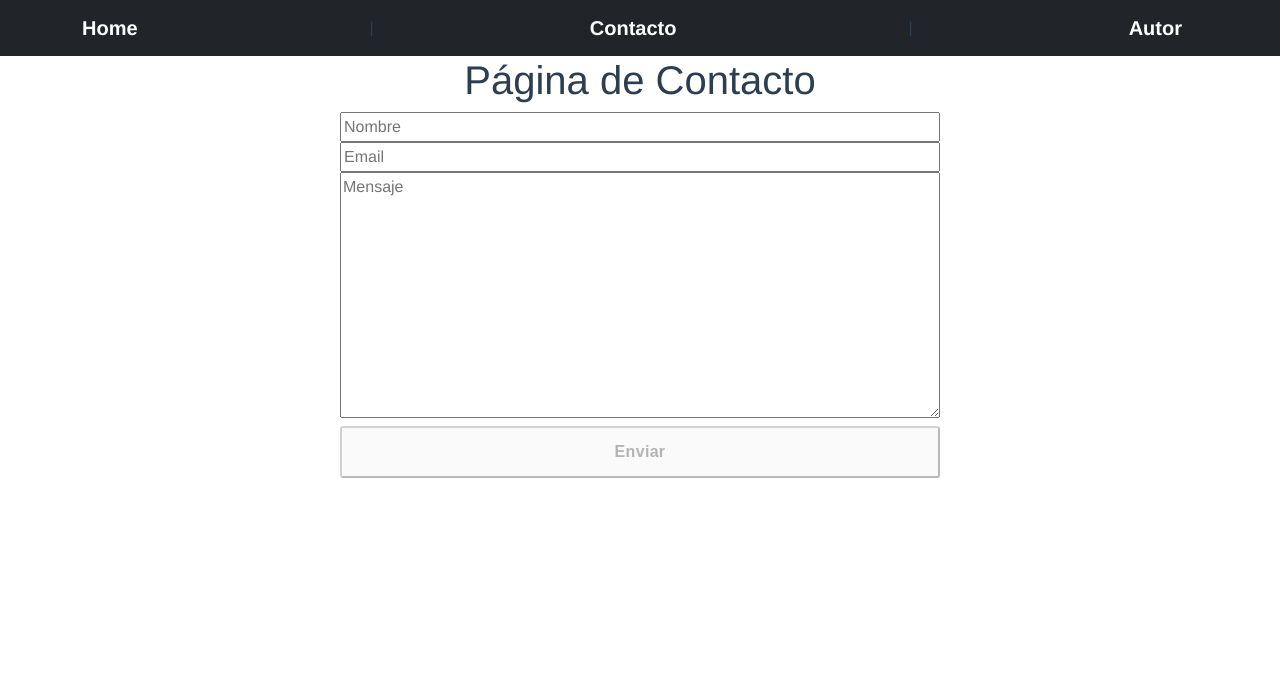
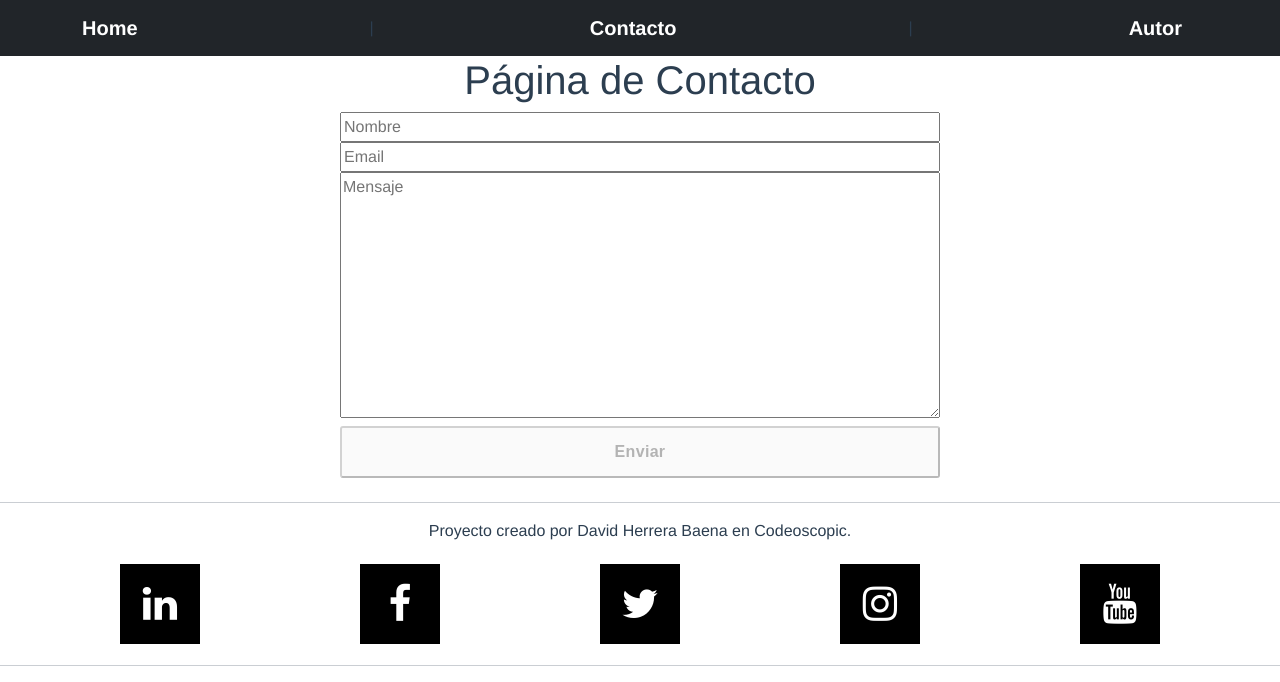
Before and after one commit to davidherreracodeoscopic/proyecto-final-vue, a Vue app: page /contact in a window 1280 px wide. Shown: the top 682 px of the page. Built offline with nearby package versions, Linux system fonts and the light colour scheme.

Commit message:
Añadir un footer a la web en el layout de la aplicación

```diff
--- a/src/App.vue
+++ b/src/App.vue
@@ -2,13 +2,15 @@
   <div id="app">
     <Navbar />
     <router-view/>
+    <Footer />
   </div>
 </template>
 
 <script>
 import Navbar from '@/components/Navbar.vue'
+import Footer from '@/components/Footer.vue'
 export default {
-  components: {Navbar},
+  components: {Navbar,Footer},
   setup() {
 
   }
--- /dev/null
+++ b/src/components/Footer.vue
@@ -0,0 +1,33 @@
+<template>
+    <div>
+        <hr/>
+        <p>Proyecto creado por David Herrera Baena en Codeoscopic. </p>
+        <a href="https://www.linkedin.com/company/codeoscopic" class="fa fa-linkedin" />
+        <a href="https://www.facebook.com/Codeoscopic-464951560275451" class="fa fa-facebook" />
+        <a href="https://twitter.com/codeoscopic" class="fa fa-twitter" />
+        <a href="https://www.instagram.com/explore/tags/codeoscopic/" class="fa fa-instagram" />
+        <a href="https://www.youtube.com/channel/UCB7rV_VoUjxFJDzrBknjRLQ" class="fa fa-youtube" />
+        <hr/>
+    </div>
+</template>
+
+<style scoped>
+@import "https://cdnjs.cloudflare.com/ajax/libs/font-awesome/4.7.0/css/font-awesome.min.css";
+
+        .fa:hover {
+            background: white;
+            color: black;
+        }
+
+        .fa {
+            padding: 20px;
+            font-size: 40px;
+            width: 80px;
+            text-decoration: none;
+            margin: 5px 80px;
+
+            background: black;
+            color: white;
+        }
+
+</style>
```
